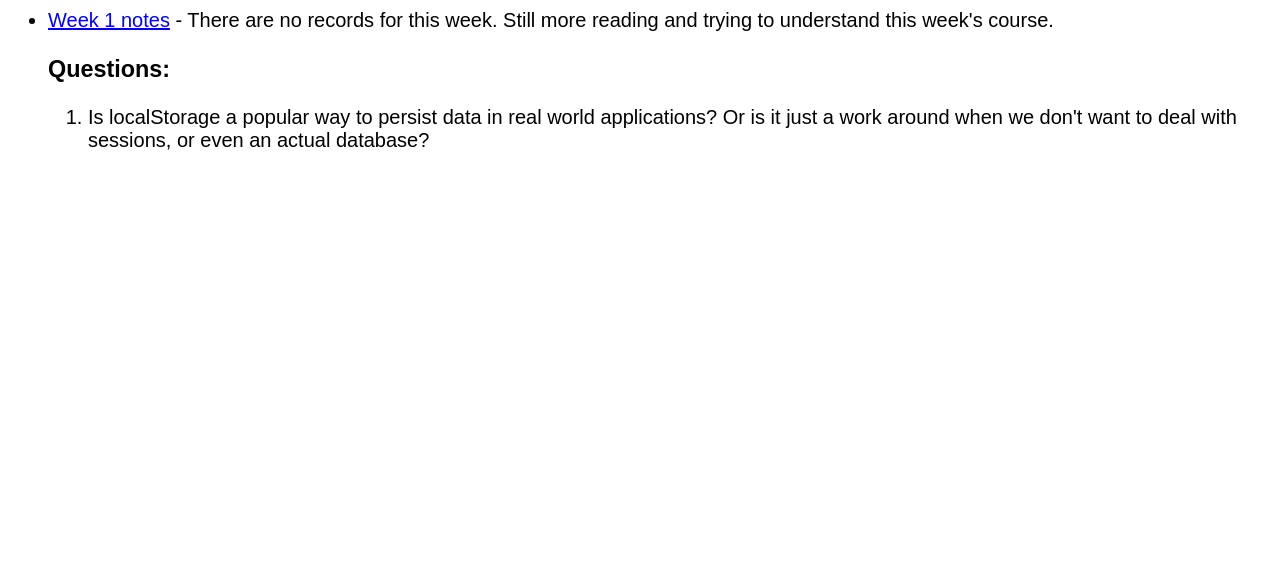
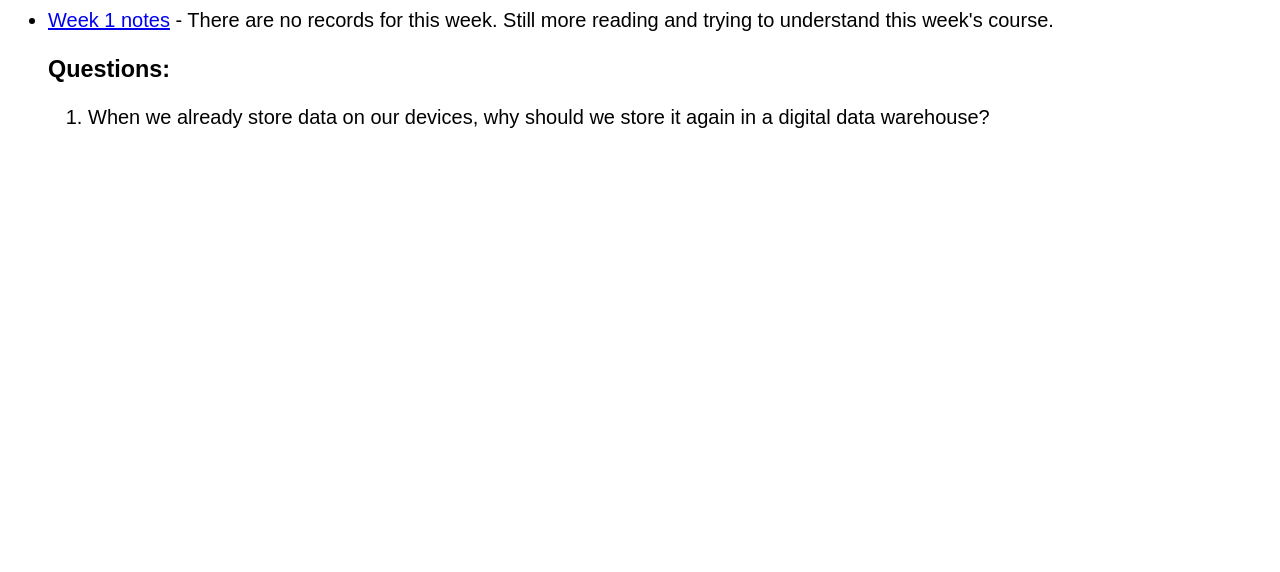
Before and after one commit to TeddyTjoe1990/WDD330, a plain HTML site: page week1/index.html in a window 1280 px wide. Shown: the part 228-800 px from the top of the page. Drawn offline with Linux system fonts and the light colour scheme.

Commit message:
edited index week 1

```diff
--- a/week1/index.html
+++ b/week1/index.html
@@ -17,7 +17,7 @@
             <h3>Questions:</h3>
             <ol>
                 <li>
-                    Is localStorage a popular way to persist data in real world applications? Or is it just a work around when we don't want to deal with sessions, or even an actual database?
+                    When we already store data on our devices, why should we store it again in a digital data warehouse?
                 </li>
             </ol>
         </li>
```
